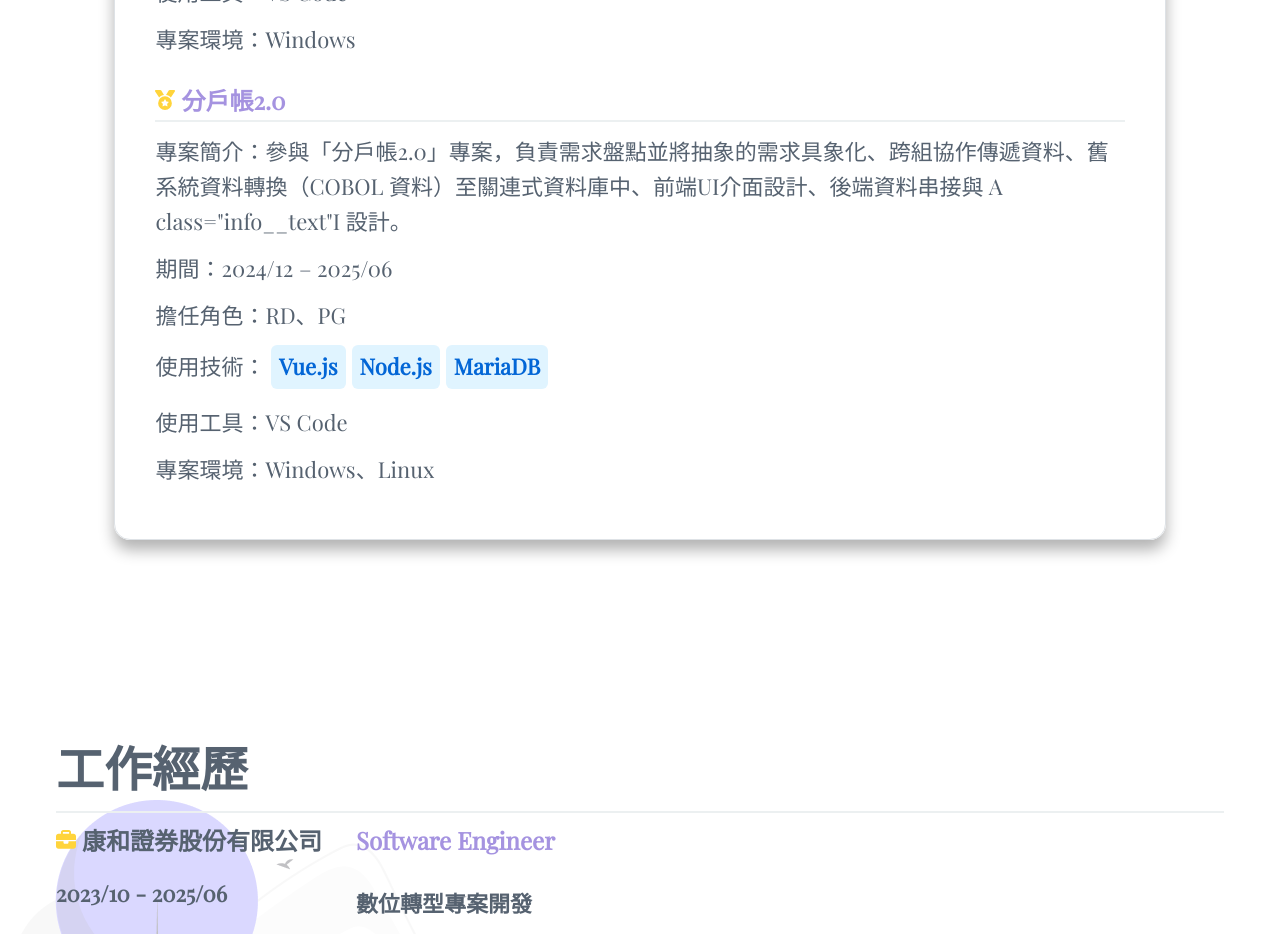
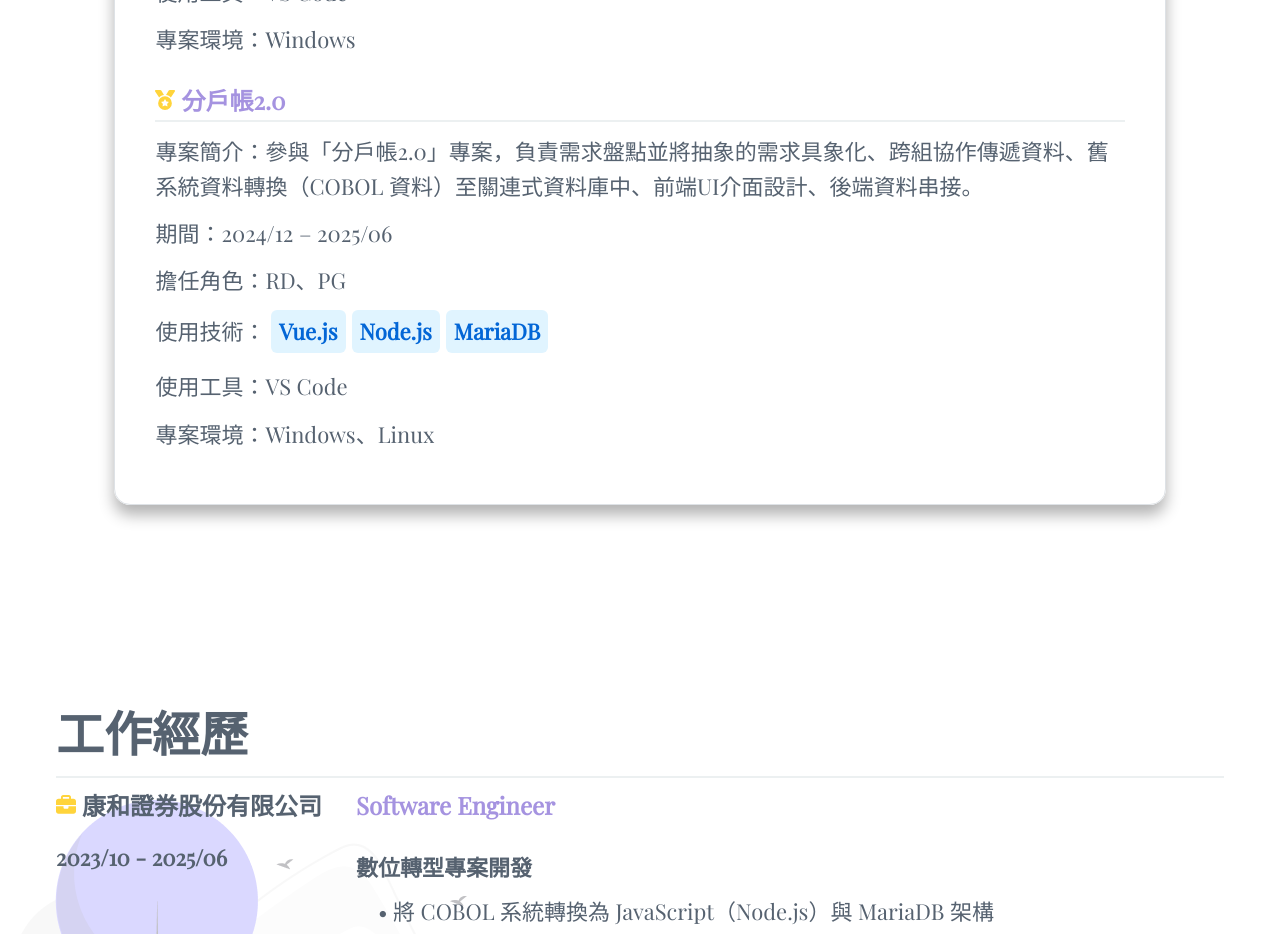
Before and after one commit to xin315023/emilyresume, a Vue app in the folder vite-project/: page /projects in a window 1280 px wide. Shown: the part 2660-3594 px from the top of the page. Built offline with nearby package versions, Linux system fonts and the light colour scheme.

Commit message:
修改錯字

```diff
--- a/vite-project/src/components/Projects.vue
+++ b/vite-project/src/components/Projects.vue
@@ -90,7 +90,7 @@
 								<h2 class><svg xmlns="http://www.w3.org/2000/svg" height="20" width="20" viewBox="0 0 512 512"><path fill="#FFD43B" d="M4.1 38.2C1.4 34.2 0 29.4 0 24.6C0 11 11 0 24.6 0L133.9 0c11.2 0 21.7 5.9 27.4 15.5l68.5 114.1c-48.2 6.1-91.3 28.6-123.4 61.9L4.1 38.2zm503.7 0L405.6 191.5c-32.1-33.3-75.2-55.8-123.4-61.9L350.7 15.5C356.5 5.9 366.9 0 378.1 0L487.4 0C501 0 512 11 512 24.6c0 4.8-1.4 9.6-4.1 13.6zM80 336a176 176 0 1 1 352 0A176 176 0 1 1 80 336zm184.4-94.9c-3.4-7-13.3-7-16.8 0l-22.4 45.4c-1.4 2.8-4 4.7-7 5.1L168 298.9c-7.7 1.1-10.7 10.5-5.2 16l36.3 35.4c2.2 2.2 3.2 5.2 2.7 8.3l-8.6 49.9c-1.3 7.6 6.7 13.5 13.6 9.9l44.8-23.6c2.7-1.4 6-1.4 8.7 0l44.8 23.6c6.9 3.6 14.9-2.2 13.6-9.9l-8.6-49.9c-.5-3 .5-6.1 2.7-8.3l36.3-35.4c5.6-5.4 2.5-14.8-5.2-16l-50.1-7.3c-3-.4-5.7-2.4-7-5.1l-22.4-45.4z"/></svg>
 									分戶帳2.0
 								</h2>
-								<p class="info__text">專案簡介：參與「分戶帳2.0」專案，負責需求盤點並將抽象的需求具象化、跨組協作傳遞資料、舊系統資料轉換（COBOL 資料）至關連式資料庫中、前端UI介面設計、後端資料串接與 A class="info__text"I 設計。</p>
+								<p class="info__text">專案簡介：參與「分戶帳2.0」專案，負責需求盤點並將抽象的需求具象化、跨組協作傳遞資料、舊系統資料轉換（COBOL 資料）至關連式資料庫中、前端UI介面設計、後端資料串接。</p>
 								<p class="info__text">
 									期間：2024/12 – 2025/06
 								</p>
```
